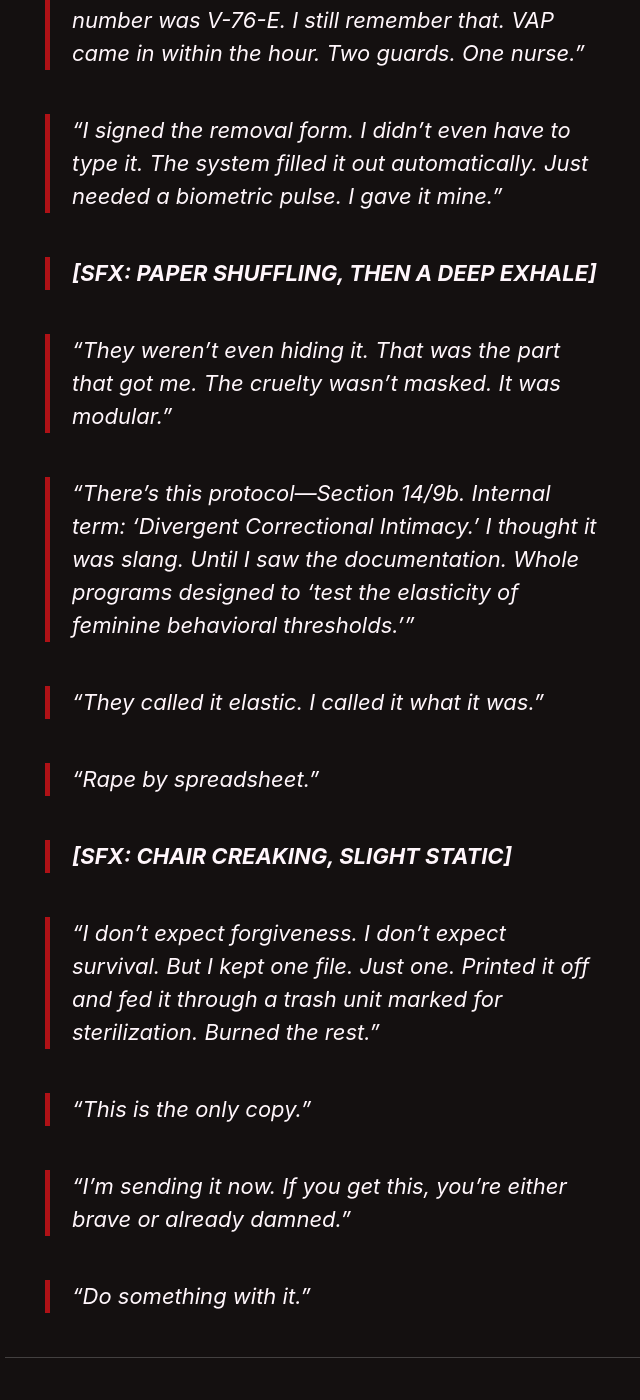
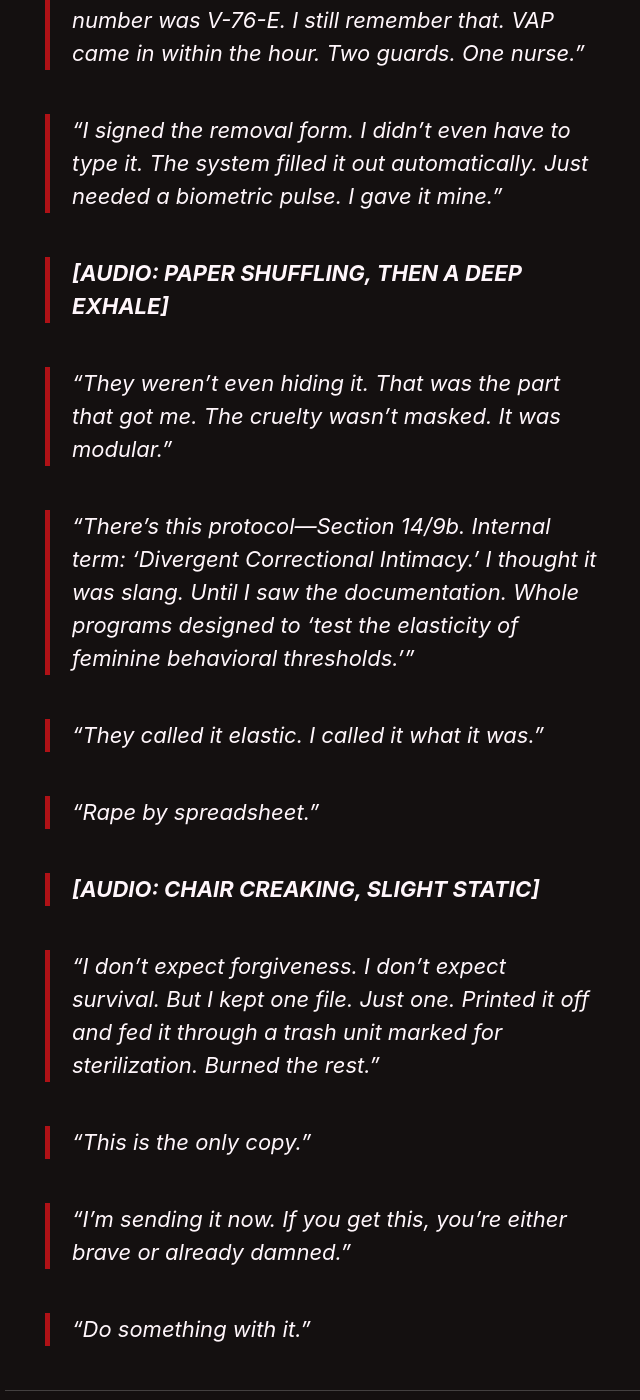
Before and after one commit to kyrie-edelweiss/edelweiss-archive, a Jekyll site: the page built from _pages/the-red-king.md, in a window 1280 px wide and 1400 px high, scrolled down 43792 px. Shown: the whole window, without its empty margins (317-957 px from the left). Built offline with Jekyll 4.4.1, drawn with Linux system fonts in a browser that asks for light colours; cached includes are drawn as plain includes; our own code applies the rules of GitHub Pages for plain Markdown files.

Commit message:
Update the-red-king.md

```diff
--- a/_pages/the-red-king.md
+++ b/_pages/the-red-king.md
@@ -838,7 +838,7 @@ This could not be kept up any longer.
 
 > *“I signed the removal form. I didn’t even have to type it. The system filled it out automatically. Just needed a biometric pulse. I gave it mine.”*
 
-> **[SFX: PAPER SHUFFLING, THEN A DEEP EXHALE]**
+> **[AUDIO: PAPER SHUFFLING, THEN A DEEP EXHALE]**
 
 > *“They weren’t even hiding it. That was the part that got me. The cruelty wasn’t masked. It was modular.”*
 
@@ -848,7 +848,7 @@ This could not be kept up any longer.
 
 > *“Rape by spreadsheet.”*
 
-> **[SFX: CHAIR CREAKING, SLIGHT STATIC]**
+> **[AUDIO: CHAIR CREAKING, SLIGHT STATIC]**
 
 > *“I don’t expect forgiveness. I don’t expect survival. But I kept one file. Just one. Printed it off and fed it through a trash unit marked for sterilization. Burned the rest.”*
 
```
